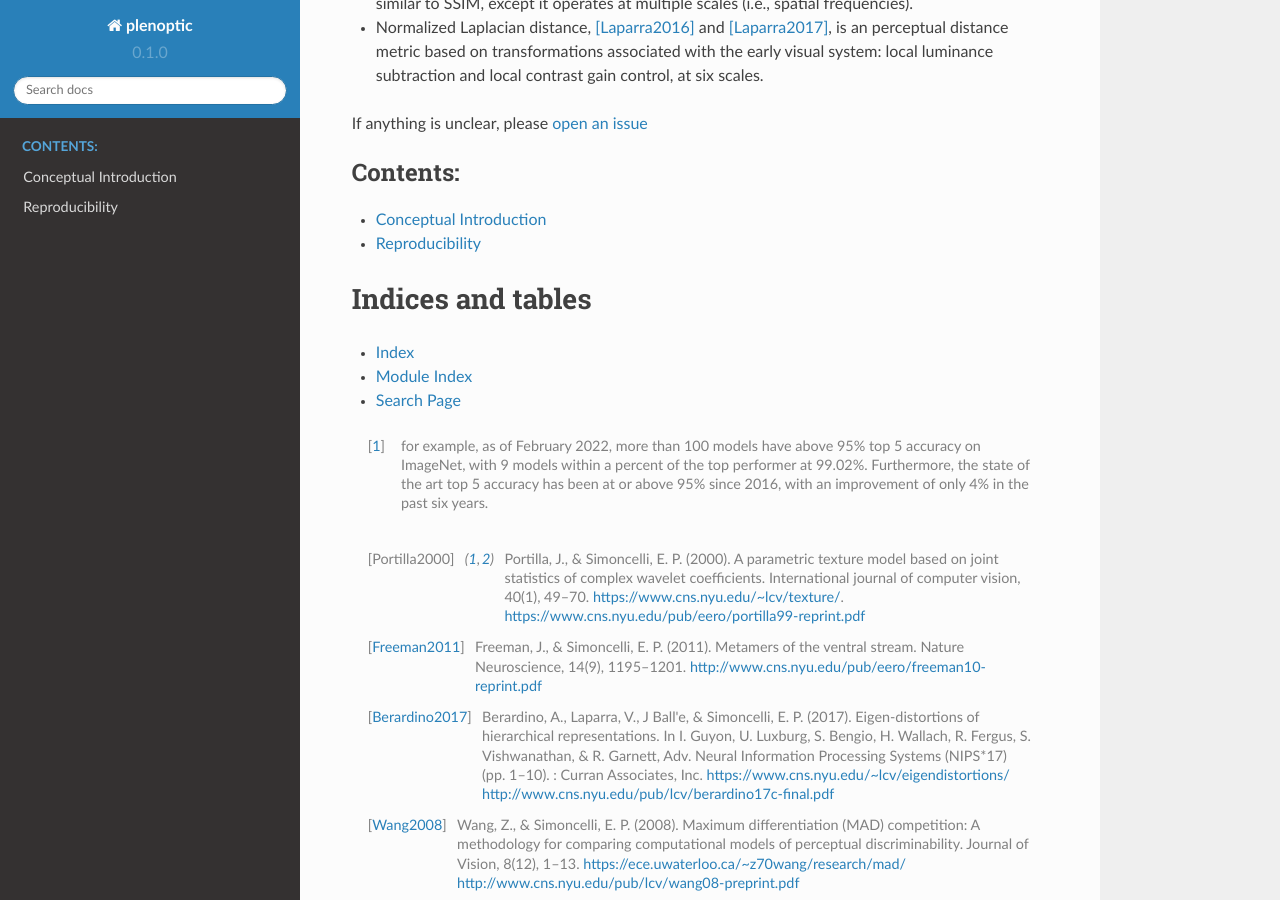
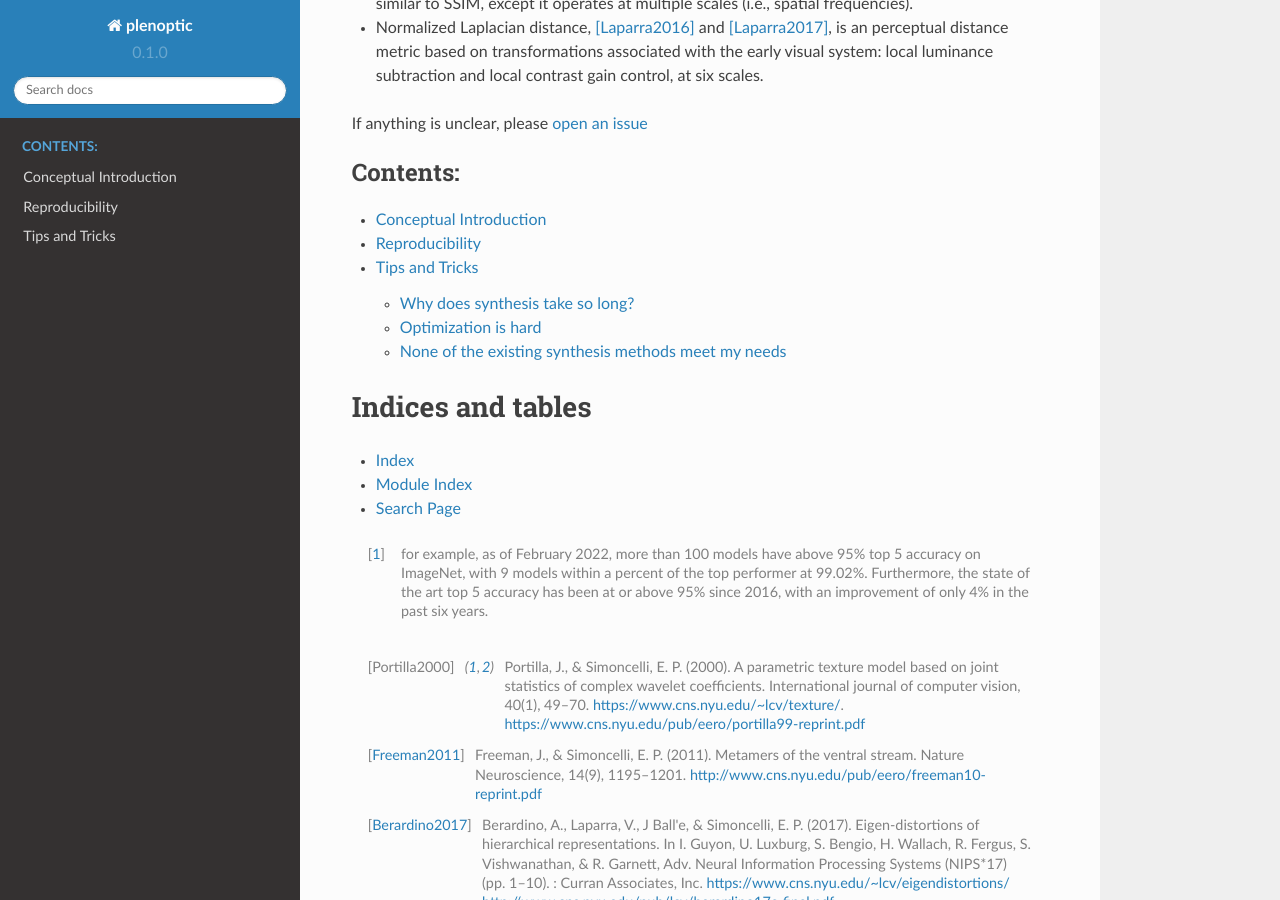
Before and after one commit to plenoptic-org/plenoptic, a Sphinx documentation site: the page built from docs/index.rst, in a window 1280 px wide and 900 px high, scrolled down 2471 px. Built offline with Sphinx 7.4.7 and the Read the Docs theme 2.0.0, drawn with Linux system fonts in a browser that asks for light colours; pages that are not in the unit, such as notebooks, are missing from menus; the version number is read from the project's files by our own code; some of the changed lines change nothing that is shown.

Commit message:
adds tips and tricks page

```diff
--- a/docs/index.rst
+++ b/docs/index.rst
@@ -126,6 +126,7 @@
 
    conceptual_intro
    reproducibility
+   tips
    api/modules
 
 .. toctree::
--- /dev/null
+++ b/docs/tips.rst
@@ -0,0 +1,82 @@
+.. _tips:
+
+Tips and Tricks
+***************
+
+Why does synthesis take so long?
+================================
+
+Synthesis can take a while to run, especially if you are trying to synthesize a
+large image or using a complicated model. The following might help:
+
+- Reducing the amount of time your model's forward pass takes is the easiest way
+  to reduce the overall duration of synthesis, as the forward pass is called
+  many, many times over synthesis. Try using python's `built-in profiling tools
+  <https://docs.python.org/3/library/profile.html>`_ to check which part of your
+  model's forward pass is taking the longest, and try to make those parts more
+  efficient. Jupyter also has nice `profiling tools
+  <https://jakevdp.github.io/PythonDataScienceHandbook/01.07-timing-and-profiling.html>`_.
+  For example, if you have for loops in your code, try and replace them with
+  matrix operations and `einsum
+  <https://pytorch.org/docs/stable/generated/torch.einsum.html>`_.
+- If you have access to a GPU, use it! If your inputs are on the GPU before
+  initializing the synthesis methods, the synthesis methods will also make use
+  of the GPU. You can also move the ``plenoptic``'s synthesis methods and models
+  over to the GPU after initialization using the ``.to()`` method.
+
+Optimization is hard
+====================
+
+You should double-check whether synthesis has successfully completed before
+interpreting the outputs or using them in any experiments. This is not necessary
+for eigendistortions (see its `notebook <tutorials/02_Eigendistortions.html>`_
+for more details on why), but is necessary for all the iterative optimization
+methods.
+
+- For metamers, this means double-checking that the difference between the model
+  representation of the metamer and the target image is small enough. If your
+  model's representation is multi-scale, trying coarse-to-fine optimization may
+  help (see `notebook <tutorials/06_Metamer.html#Coarse-to-fine-optimization>`_
+  for details).
+- For MAD competition, this means double-checking that the reference metric is
+  constant and that the optimized metric has converged at a lower or higher
+  value (depending on the value of ``synthesis_target``); use
+  :func:`plenoptic.synthesize.mad_competition.plot_synthesis_status` to
+  visualize these values. You will likely need to spend time trying out
+  different values for the ``metric_tradeoff_lambda`` argument set during
+  initialization to achieve this.
+- For geodesics, check that your geodesic's path energy is small enough and that
+  the deviation from a straight line in representational space is minimal (use
+  :func:`plenoptic.synthesize.geodesic.plot_deviation_from_line`)
+
+For all of the above, if synthesis has not found a good solution, you may need
+to run synthesis longer, use a learning-rate scheduler, change the learning
+rate, or try different optimizers. Each method's ``objective_function`` method
+captures the value that we are trying to minimize, but may contain other values
+(such as the penalty on allowed range values).
+
+Additionally, it may be helpful to visualize the progression of synthesis, using
+each synthesis method's ``animate`` or ``plot_synthesis_status`` helper
+functions (e.g., :func:`plenoptic.synthesize.metamer.plot_synthesis_status`).
+
+None of the existing synthesis methods meet my needs
+====================================================
+
+``plenoptic`` provides four synthesis methods, but you may find you wish to do
+something slightly outside the capabilities of the existing methods. There are
+generally two ways to do this: by tweaking your model or by extending one of the
+methods.
+
+- See the `Portilla-Simoncelli texture model notebook
+  <tutorials/Metamer-Portilla-Simoncelli.html>`_ for examples on how to get
+  different metamer results by tweaking your model or extending the ``Metamer``
+  class.
+- The coarse-to-fine optimization, discussed in the `metamer notebook
+  <tutorials/06_Metamer.html#Coarse-to-fine-optimization>`_, is an example of
+  changing optimization by extending the ``Metamer`` class.
+- The `Synthesis extensions notebook <tutorials/Synthesis_extensions.html>`_
+  contains a discussion focused on this as well.
+
+If you extend a method successfully or would like help making it work, please
+let us know by posting a `discussion!
+<https://github.com/Flatiron-CCN/plenoptic/discussions>`_
```
